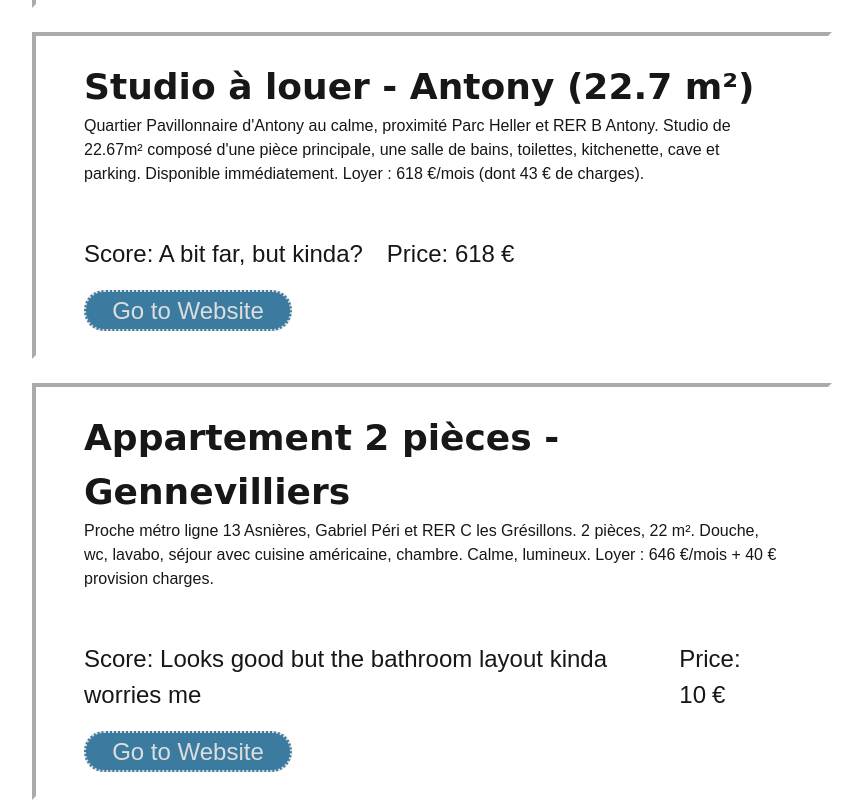
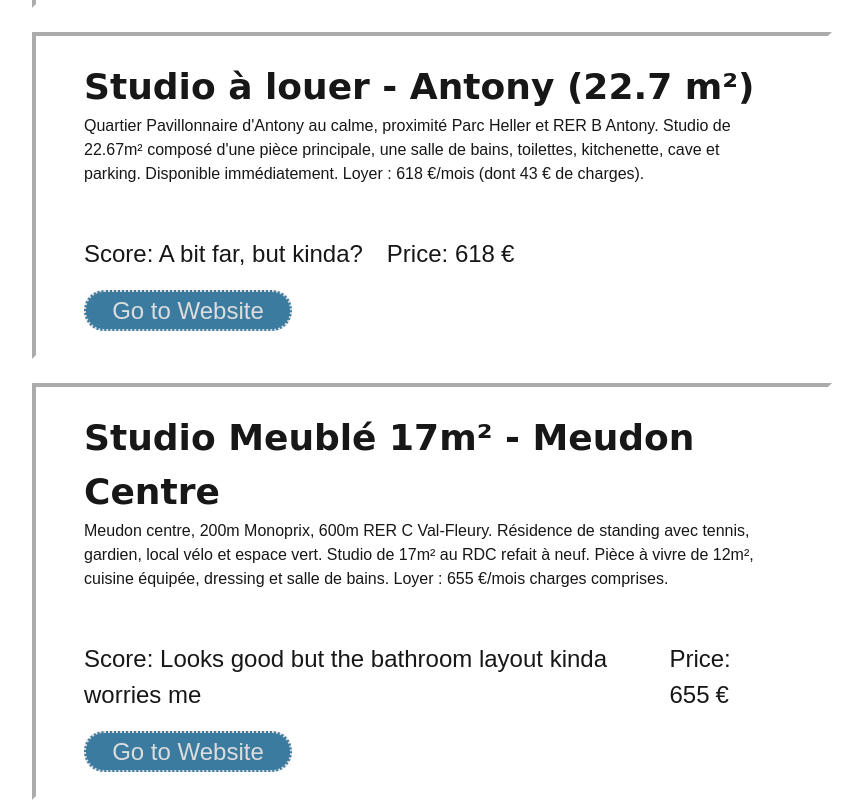
Before and after one commit to KevinAmaya/frenchApartments, a Next.js app: page /best in a window 1280 px wide. Shown: the part 605-1405 px from the top of the page, without its empty margins (208-1070 px from the left). Built offline with nearby package versions, Linux system fonts and the light colour scheme.

Commit message:
Adds Best apartments part

```diff
--- a/src/app/best/data.json
+++ b/src/app/best/data.json
@@ -14,10 +14,10 @@
     "price": "618"
   },
   {
-    "title": "Appartement 2 pièces - Gennevilliers",
-    "description": "Proche métro ligne 13 Asnières, Gabriel Péri et RER C les Grésillons. 2 pièces, 22 m². Douche, wc, lavabo, séjour avec cuisine américaine, chambre. Calme, lumineux. Loyer : 646 €/mois + 40 € provision charges.",
-    "url": "https://www.pap.fr/annonces/appartement-gennevilliers-92230-r454601786",
+    "title": "Studio Meublé 17m² - Meudon Centre",
+    "description": "Meudon centre, 200m Monoprix, 600m RER C Val-Fleury. Résidence de standing avec tennis, gardien, local vélo et espace vert. Studio de 17m² au RDC refait à neuf. Pièce à vivre de 12m², cuisine équipée, dressing et salle de bains. Loyer : 655 €/mois charges comprises.",
+    "url": "https://www.leboncoin.fr/ad/locations/3212803444",
     "score": "Looks good but the bathroom layout kinda worries me",
-    "price": "10"
+    "price": "655"
   }
 ]
--- a/src/components/BestItem/BestItem.tsx
+++ b/src/components/BestItem/BestItem.tsx
@@ -6,7 +6,7 @@ interface BestItemProps {
   description: string;
   url: string;
   score: string;
-  imageSrc: string;
+  price: string;
 }
 
 const BestItem: FC<BestItemProps> = ({ title, description, url, score, price}) => {
```
